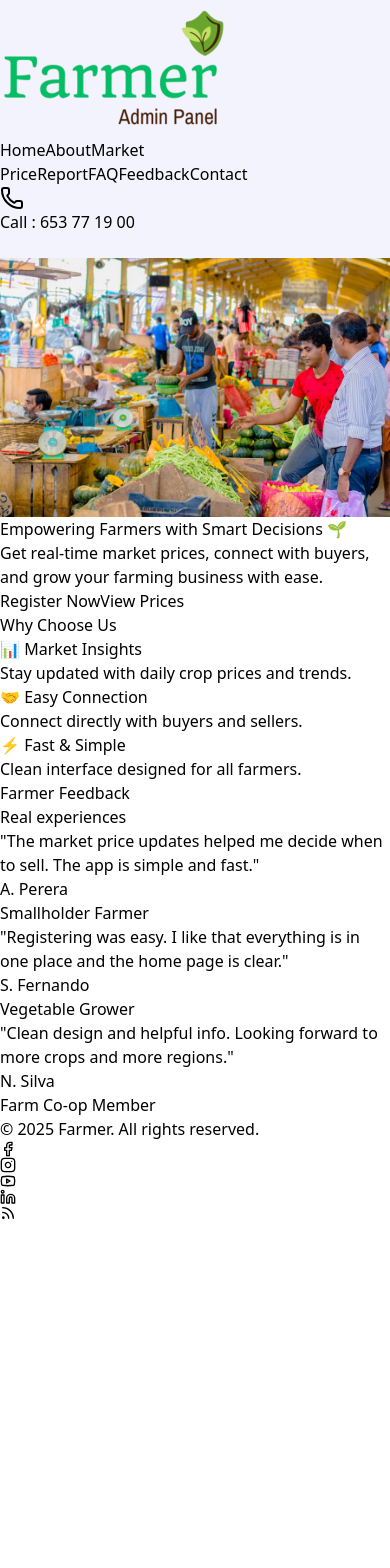
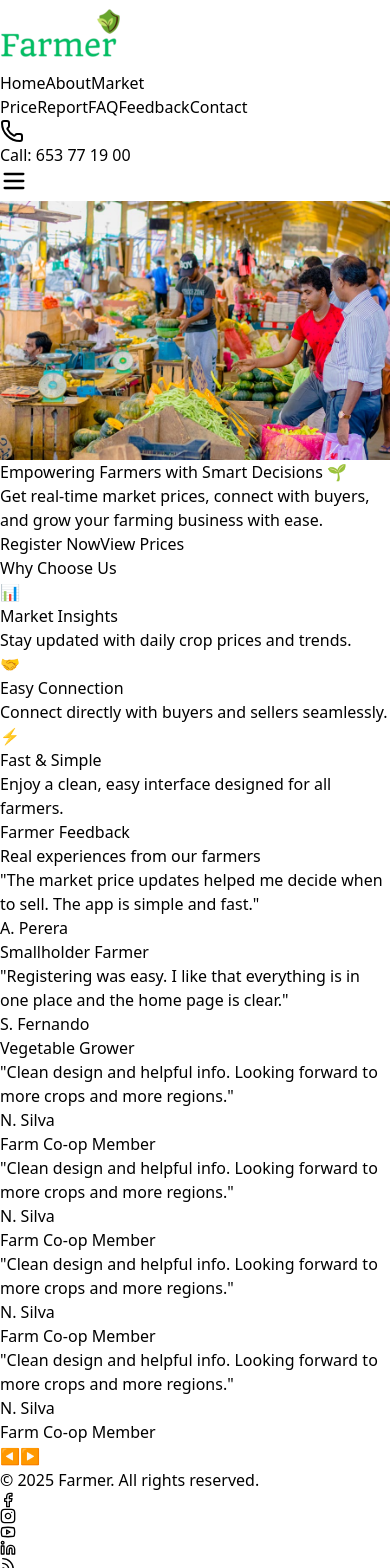
Before and after one commit to SanjayaPrasadRajapaksha/Farmer_Web, a React (Vite) app: page / in a window 390 px wide. Shown: the top 1568 px of the page. Before the commit the page ends 1221 px from the top, so only its background shows below. Built offline with nearby package versions, Linux system fonts and the light colour scheme.

Commit message:
feat: add dummy feedback data for testing

```diff
--- a/src/App.css
+++ b/src/App.css
@@ -0,0 +1,6 @@
+.no-scrollbar::-webkit-scrollbar {
+  display: none;
+}
+.no-scrollbar {
+  scrollbar-width: none;
+}
--- a/src/components/NavBar/NavBar.jsx
+++ b/src/components/NavBar/NavBar.jsx
@@ -1,61 +1,76 @@
-import { Phone } from 'lucide-react';
+import { useState } from "react";
+import { Phone, Menu, X } from "lucide-react";
+import { Link } from "react-router-dom";
 import logo from "../../assets/logo.png";
 
 function NavBar() {
+  const [isOpen, setIsOpen] = useState(false);
+
   return (
-    <nav className="bg-slate-800 text-black px-6 py-4" style={{ backgroundColor: '#f2f3fc' }}>
-      <div className="max-w-7xl mx-auto flex justify-between items-center">
-        {/* Logo Section */}
-        <div className="flex items-center">
-          <img src={logo} alt="Logo" className="w-16 h-16 object-contain" />
+    <nav className="bg-white shadow-md sticky top-0 z-50">
+      <div className="max-w-7xl mx-auto px-6 py-3 flex justify-between items-center">
+
+        {/* Logo */}
+        <Link to="/" className="flex items-center">
+          <img src={logo} alt="Logo" className="w-20.5 h-20 object-contain" />
+        </Link>
+
+        {/* Desktop Menu */}
+        <div className="hidden md:flex items-center space-x-8 font-medium">
+          <Link to="/" className="hover:text-green-600 transition border-b-2 border-transparent hover:border-green-600 pb-1">
+            Home
+          </Link>
+          <Link to="/aboutus" className="hover:text-green-600 transition border-b-2 border-transparent hover:border-green-600 pb-1">
+            About
+          </Link>
+          <Link to="/marketprice" className="hover:text-green-600 transition border-b-2 border-transparent hover:border-green-600 pb-1">
+            Market Price
+          </Link>
+          <Link to="/report" className="hover:text-green-600 transition border-b-2 border-transparent hover:border-green-600 pb-1">
+            Report
+          </Link>
+          <Link to="/faq" className="hover:text-green-600 transition border-b-2 border-transparent hover:border-green-600 pb-1">
+            FAQ
+          </Link>
+          <Link to="/feedback" className="hover:text-green-600 transition border-b-2 border-transparent hover:border-green-600 pb-1">
+            Feedback
+          </Link>
+          <Link to="/contact" className="hover:text-green-600 transition border-b-2 border-transparent hover:border-green-600 pb-1">
+            Contact
+          </Link>
         </div>
 
-        {/* Navigation Links */}
-        <div className="hidden md:flex space-x-8">
-          <a href="/" className="text-black hover:text-yellow-600 transition-colors font-medium">
-            Home
-          </a>
-          <a href="/aboutus" className="text-black hover:text-yellow-600 transition-colors font-medium">
-            About
-          </a>
-           <a href="/marketprice" className="text-black hover:text-yellow-600 transition-colors font-medium">
-            Market Price
-          </a>
-          <a href="/report" className="text-black hover:text-yellow-600 transition-colors font-medium">
-            Report
-          </a>
-          <a href="/faq" className="text-black hover:text-yellow-600 transition-colors font-medium">
-            FAQ
-          </a>
-          <a href="/feedback" className="text-black hover:text-yellow-600 transition-colors font-medium">
-            Feedback
-          </a>
-          <a href="/contact" className="text-black hover:text-yellow-600 transition-colors font-medium">
-            Contact
-          </a>
+        {/* Right Section */}
+        <div className="hidden lg:flex items-center space-x-3">
+          <div className="bg-green-600 p-2 rounded-full">
+            <Phone className="w-4 h-4 text-white" />
+          </div>
+          <span className="text-sm font-medium text-gray-700">
+            Call: 653 77 19 00
+          </span>
         </div>
 
-        {/* Contact Info and Search */}
-        <div className="flex items-center space-x-4">
-          <div className="hidden lg:flex items-center space-x-2 text-sm">
-            <div className="bg-green-500 rounded-full p-2">
-              <Phone className="w-4 h-4 text-white" />
-            </div>
-            <div>
-              <div className="text-black font-medium">Call : 653 77 19 00 </div>
-            </div>
-          </div>
+        {/* Mobile Button */}
+        <button
+          onClick={() => setIsOpen(!isOpen)}
+          className="md:hidden text-gray-700"
+        >
+          {isOpen ? <X size={28} /> : <Menu size={28} />}
+        </button>
+      </div>
+
+      {/* Mobile Menu */}
+      {isOpen && (
+        <div className="md:hidden bg-white shadow-md px-6 py-4 space-y-4">
+          <Link to="/" onClick={() => setIsOpen(false)} className="block hover:text-green-600">Home</Link>
+          <Link to="/aboutus" onClick={() => setIsOpen(false)} className="block hover:text-green-600">About</Link>
+          <Link to="/marketprice" onClick={() => setIsOpen(false)} className="block hover:text-green-600">Market Price</Link>
+          <Link to="/report" onClick={() => setIsOpen(false)} className="block hover:text-green-600">Report</Link>
+          <Link to="/faq" onClick={() => setIsOpen(false)} className="block hover:text-green-600">FAQ</Link>
+          <Link to="/feedback" onClick={() => setIsOpen(false)} className="block hover:text-green-600">Feedback</Link>
+          <Link to="/contact" onClick={() => setIsOpen(false)} className="block hover:text-green-600">Contact</Link>
         </div>
-
-        {/* Mobile Menu Button */}
-        <div className="md:hidden">
-          <button className="text-black hover:text-yellow-600">
-            <svg className="w-6 h-6" fill="none" stroke="currentColor" viewBox="0 0 24 24">
-              <path strokeLinecap="round" strokeLinejoin="round" strokeWidth={2} d="M4 6h16M4 12h16M4 18h16" />
-            </svg>
-          </button>
-        </div>
-      </div>
+      )}
     </nav>
   );
 }
--- a/src/pages/Home/Home.jsx
+++ b/src/pages/Home/Home.jsx
@@ -1,7 +1,62 @@
+import { useState } from "react";
 import { Link } from "react-router-dom";
 import homeImage from "../../assets/home.jpg";
 
 function Home() {
+  const [isRegisterOpen, setIsRegisterOpen] = useState(false);
+  const [isSubmitting, setIsSubmitting] = useState(false);
+  const [form, setForm] = useState({
+    name: "",
+    email: "",
+    address: "",
+    phone: "",
+    password: "",
+  });
+
+  const openRegister = () => setIsRegisterOpen(true);
+  const closeRegister = () => {
+    if (isSubmitting) return;
+    setIsRegisterOpen(false);
+  };
+
+  const onChange = (key) => (e) => {
+    setForm((prev) => ({ ...prev, [key]: e.target.value }));
+  };
+
+  const submitRegister = async (e) => {
+    e.preventDefault();
+
+    const payload = {
+      ...form,
+      role_id: 2,
+    };
+
+    setIsSubmitting(true);
+    try {
+      const res = await fetch("http://localhost:8000/api/user/registerCustomer", {
+        method: "POST",
+        headers: { "Content-Type": "application/json" },
+        body: JSON.stringify(payload),
+      });
+
+      const data = await res.json().catch(() => null);
+      if (!res.ok) {
+        const message = data?.error || data?.message || "Registration failed";
+        alert(message);
+        return;
+      }
+
+      alert(data?.message || "Registration successful");
+      setForm({ name: "", email: "", address: "", phone: "", password: "" });
+      setIsRegisterOpen(false);
+    } catch (error) {
+      console.error("registerCustomer request failed", error);
+      alert("Could not reach server (http://localhost:8000)");
+    } finally {
+      setIsSubmitting(false);
+    }
+  };
+
   const feedback = [
     {
       id: 1,
@@ -24,38 +79,58 @@
       message:
         "Clean design and helpful info. Looking forward to more crops and more regions.",
     },
+    {
+      id: 4,
+      name: "N. Silva",
+      title: "Farm Co-op Member",
+      message:
+        "Clean design and helpful info. Looking forward to more crops and more regions.",
+    },
+    {
+      id: 5,
+      name: "N. Silva",
+      title: "Farm Co-op Member",
+      message:
+        "Clean design and helpful info. Looking forward to more crops and more regions.",
+    },
+    {
+      id: 6,
+      name: "N. Silva",
+      title: "Farm Co-op Member",
+      message:
+        "Clean design and helpful info. Looking forward to more crops and more regions.",
+    },
   ];
 
   return (
     <div className="w-full">
 
-      {/* HERO SECTION */}
+      {/* HERO */}
       <section className="relative w-full">
         <img
           src={homeImage}
-          alt="Farm landscape"
+          alt="Farm"
           className="w-full h-[70vh] object-cover"
         />
 
-        {/* Dark overlay */}
         <div className="absolute inset-0 bg-black/40"></div>
 
-        {/* Content */}
         <div className="absolute inset-0 flex flex-col justify-center items-start px-6 md:px-16 text-white">
           <h1 className="text-3xl md:text-5xl font-bold mb-4">
             Empowering Farmers with Smart Decisions 🌱
           </h1>
+
           <p className="max-w-xl text-sm md:text-lg mb-6 text-gray-200">
             Get real-time market prices, connect with buyers, and grow your farming business with ease.
           </p>
 
           <div className="flex gap-4">
-            <Link
-              to="/contact"
+            <button
+              onClick={openRegister}
               className="bg-green-600 hover:bg-green-700 px-6 py-3 rounded-md text-white font-semibold shadow-lg transition"
             >
               Register Now
-            </Link>
+            </button>
 
             <Link
               to="/marketprice"
@@ -66,63 +141,186 @@
           </div>
         </div>
       </section>
+      {/* POPUP */}
+      {isRegisterOpen && (
+        <div className="fixed inset-0 z-50 flex items-center justify-center bg-black/60 backdrop-blur-sm">
+
+          <div className="relative w-full max-w-md bg-white rounded-2xl p-6 shadow-2xl animate-fadeIn">
+
+            {/* ❌ Close Button (Top Right Corner) */}
+            <button
+              onClick={closeRegister}
+              className="absolute top-3 right-3 text-gray-400 hover:text-red-500 text-2xl font-bold transition"
+              disabled={isSubmitting}
+            >
+              &times;
+            </button>
+
+            {/* Header */}
+            <div className="text-center mb-5">
+              <h2 className="text-2xl font-bold bg-gradient-to-r from-green-600 to-green-400 bg-clip-text text-transparent">
+                Customer Registration
+              </h2>
+              <p className="text-sm text-gray-500 mt-1">
+                Sign up to get daily market price updates via email
+              </p>
+            </div>
+
+            {/* FORM */}
+            <form onSubmit={submitRegister} className="space-y-4">
+
+              <input
+                placeholder="Full Name"
+                className="w-full px-4 py-2 border rounded-lg focus:ring-2 focus:ring-green-500 outline-none transition"
+                value={form.name}
+                onChange={onChange("name")}
+                required
+              />
+
+              <input
+                type="email"
+                placeholder="Email Address"
+                className="w-full px-4 py-2 border rounded-lg focus:ring-2 focus:ring-green-500 outline-none transition"
+                value={form.email}
+                onChange={onChange("email")}
+                required
+              />
+
+              <input
+                placeholder="Address"
+                className="w-full px-4 py-2 border rounded-lg focus:ring-2 focus:ring-green-500 outline-none transition"
+                value={form.address}
+                onChange={onChange("address")}
+                required
+              />
+
+              <input
+                placeholder="Phone Number"
+                className="w-full px-4 py-2 border rounded-lg focus:ring-2 focus:ring-green-500 outline-none transition"
+                value={form.phone}
+                onChange={onChange("phone")}
+                required
+              />
+
+              <input
+                type="password"
+                placeholder="Password"
+                className="w-full px-4 py-2 border rounded-lg focus:ring-2 focus:ring-green-500 outline-none transition"
+                value={form.password}
+                onChange={onChange("password")}
+                required
+              />
+
+              {/* Button */}
+              <button
+                type="submit"
+                disabled={isSubmitting}
+                className="w-full bg-gradient-to-r from-green-600 to-green-500 hover:from-green-700 hover:to-green-600 py-2.5 rounded-lg text-white font-semibold transition transform hover:scale-105"
+              >
+                {isSubmitting ? "Registering..." : "Register"}
+              </button>
+
+            </form>
+          </div>
+        </div>
+      )}
 
       {/* FEATURES */}
       <section className="max-w-7xl mx-auto px-6 py-12">
-        <h2 className="text-2xl font-semibold text-center mb-10">
+        <h2 className="text-3xl font-bold text-center mb-10 text-green-600">
           Why Choose Us
         </h2>
 
         <div className="grid md:grid-cols-3 gap-6">
-          <div className="p-6 rounded-lg shadow-md bg-white text-center">
-            <h3 className="font-semibold text-lg mb-2">📊 Market Insights</h3>
+          {/* Market Insights */}
+          <div className="p-6 bg-white rounded-lg shadow-lg transform hover:scale-105 transition duration-300">
+            <div className="mb-4 text-4xl">📊</div>
+            <h3 className="font-semibold text-xl mb-2 text-green-700">Market Insights</h3>
             <p className="text-sm text-gray-600">
               Stay updated with daily crop prices and trends.
             </p>
           </div>
 
-          <div className="p-6 rounded-lg shadow-md bg-white text-center">
-            <h3 className="font-semibold text-lg mb-2">🤝 Easy Connection</h3>
+          {/* Easy Connection */}
+          <div className="p-6 bg-white rounded-lg shadow-lg transform hover:scale-105 transition duration-300">
+            <div className="mb-4 text-4xl">🤝</div>
+            <h3 className="font-semibold text-xl mb-2 text-green-700">Easy Connection</h3>
             <p className="text-sm text-gray-600">
-              Connect directly with buyers and sellers.
+              Connect directly with buyers and sellers seamlessly.
             </p>
           </div>
 
-          <div className="p-6 rounded-lg shadow-md bg-white text-center">
-            <h3 className="font-semibold text-lg mb-2">⚡ Fast & Simple</h3>
+          {/* Fast & Simple */}
+          <div className="p-6 bg-white rounded-lg shadow-lg transform hover:scale-105 transition duration-300">
+            <div className="mb-4 text-4xl">⚡</div>
+            <h3 className="font-semibold text-xl mb-2 text-green-700">Fast & Simple</h3>
             <p className="text-sm text-gray-600">
-              Clean interface designed for all farmers.
+              Enjoy a clean, easy interface designed for all farmers.
             </p>
           </div>
         </div>
       </section>
-
       {/* FEEDBACK */}
       <section className="bg-gray-50 py-12">
         <div className="max-w-7xl mx-auto px-6">
-          <div className="flex justify-between items-center mb-8">
-            <h2 className="text-2xl font-semibold">Farmer Feedback</h2>
-            <span className="text-sm text-gray-500">Real experiences</span>
+
+          {/* Title */}
+          <div className="mb-8 text-center">
+            <h2 className="text-3xl font-bold text-green-600">Farmer Feedback</h2>
+            <p className="text-sm text-gray-500 mt-2">
+              Real experiences from our farmers
+            </p>
           </div>
 
-          <div className="grid md:grid-cols-3 gap-6">
+          {/* Carousel */}
+          <div className="relative">
+
+            {/* Scroll Container */}
+            <div
+              id="feedbackSlider"
+              className="flex gap-6 overflow-x-auto scroll-smooth no-scrollbar"
+            >
               {feedback.map((item) => (
                 <div
                   key={item.id}
-                className="bg-white p-6 rounded-xl shadow-md hover:shadow-lg transition"
+                  className="min-w-[300px] bg-white p-6 rounded-xl shadow-lg hover:shadow-2xl transform hover:scale-105 transition duration-300"
                 >
-                <p className="text-gray-700 text-sm leading-relaxed">
-                  "{item.message}"
-                </p>
+                  <p className="text-sm text-gray-700">"{item.message}"</p>
 
                   <div className="mt-4">
-                  <p className="font-semibold text-gray-900">
-                    {item.name}
-                  </p>
+                    <p className="font-semibold text-gray-900">{item.name}</p>
                     <p className="text-xs text-gray-500">{item.title}</p>
                   </div>
                 </div>
               ))}
+            </div>
+
+            {/* Left Button */}
+            <button
+              onClick={() => {
+                document.getElementById("feedbackSlider").scrollBy({
+                  left: -300,
+                  behavior: "smooth",
+                });
+              }}
+              className="absolute left-0 top-1/2 -translate-y-1/2 bg-white shadow-md px-3 py-2 rounded-full hover:bg-gray-100"
+            >
+              ◀
+            </button>
+
+            {/* Right Button */}
+            <button
+              onClick={() => {
+                document.getElementById("feedbackSlider").scrollBy({
+                  left: 300,
+                  behavior: "smooth",
+                });
+              }}
+              className="absolute right-0 top-1/2 -translate-y-1/2 bg-white shadow-md px-3 py-2 rounded-full hover:bg-gray-100"
+            >
+              ▶
+            </button>
+
           </div>
         </div>
       </section>
```
Also changed, not shown: src/components/Loading/LoadingSpinner.jsx (added, +15 -0 lines), src/assets/logo.png. Lines whose indentation alone changed are shown as unchanged.
